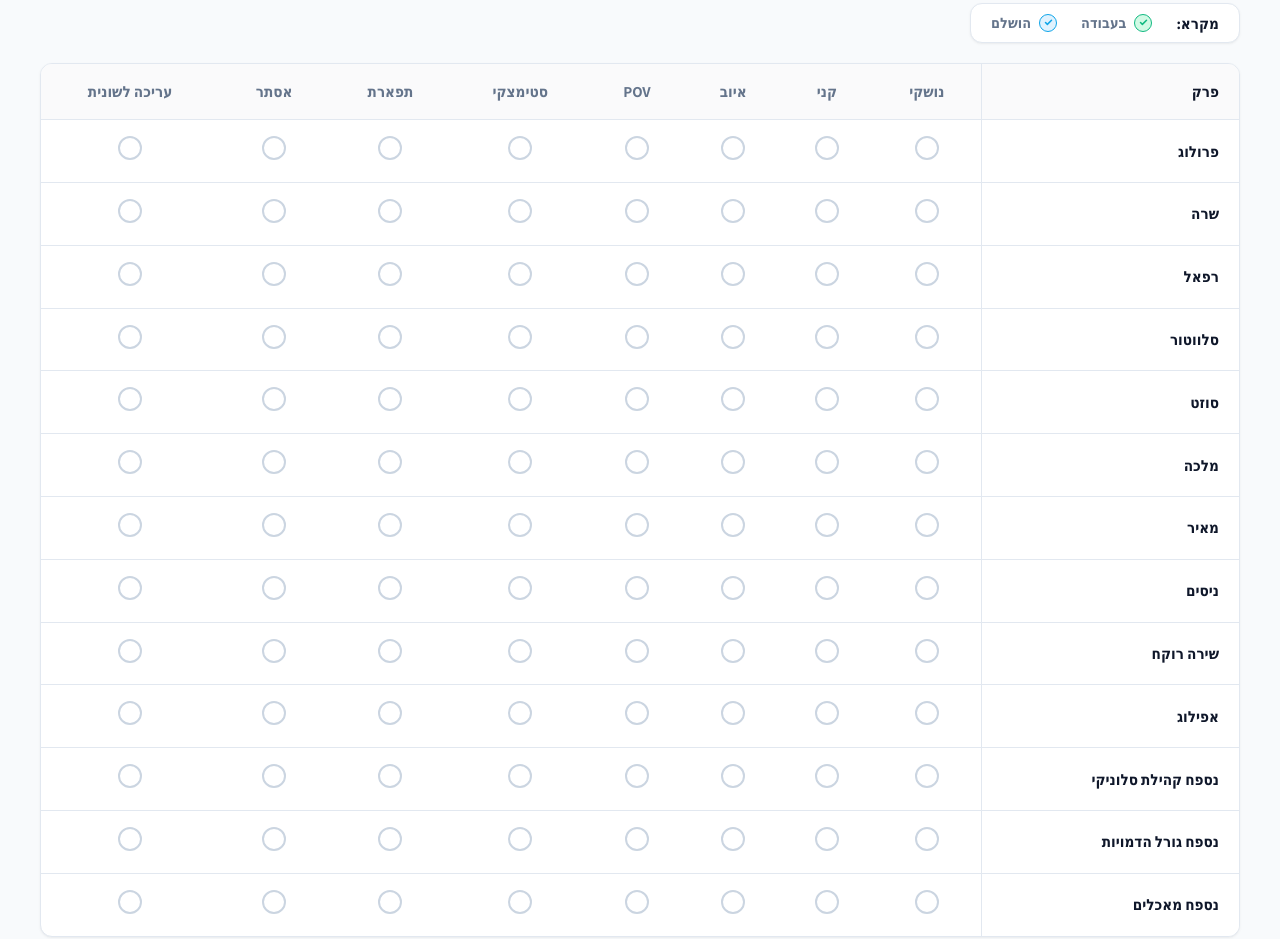
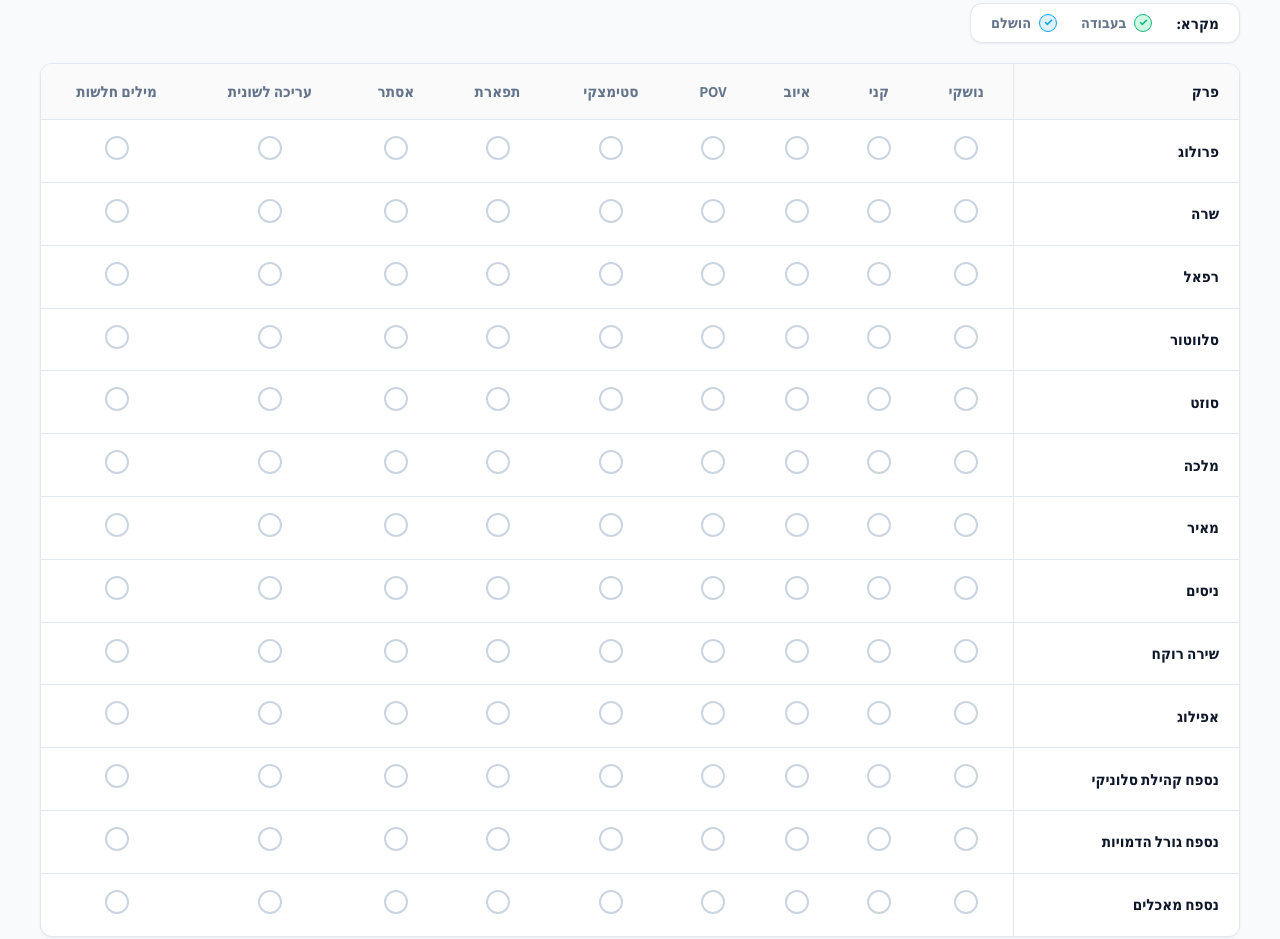
Before and after one commit to beresim-sys/Book-progress, a plain HTML site: page index.html in a window 1280 px wide. Shown: the part 333-1272 px from the top of the page. Drawn offline with Linux system fonts and the light colour scheme.

Commit message:
Add 'מילים חלשות' column at the end of overview table

```diff
--- a/app.js
+++ b/app.js
@@ -25,24 +25,25 @@ const COLUMNS = [
   { id: "steimatzky", label: "סטימצקי" },
   { id: "tiferet", label: "תפארת" },
   { id: "plot-grid", label: "אסתר" },
-  { id: "linguistic-editing", label: "עריכה לשונית" }
+  { id: "linguistic-editing", label: "עריכה לשונית" },
+  { id: "weak-words", label: "מילים חלשות" }
 ];
 
 // Screenshot 1 status mapping: Row index -> column id -> boolean status
 const INITIAL_CHAPTER_STATUS = {
-  0: { nushki: false, kani: false, iyov: false, pov: false, steimatzky: false, "plot-grid": false, tiferet: false, "linguistic-editing": false }, // פרולוג
-  1: { nushki: false, kani: false, iyov: false, pov: false, steimatzky: false, "plot-grid": false, tiferet: false, "linguistic-editing": false },  // שרה
-  2: { nushki: false, kani: false, iyov: false, pov: false, steimatzky: false, "plot-grid": false, tiferet: false, "linguistic-editing": false },  // רפאל
-  3: { nushki: false, kani: false, iyov: false, pov: false, steimatzky: false, "plot-grid": false, tiferet: false, "linguistic-editing": false }, // סלווטור
-  4: { nushki: false, kani: false, iyov: false, pov: false, steimatzky: false, "plot-grid": false, tiferet: false, "linguistic-editing": false }, // סוזט
-  5: { nushki: false, kani: false, iyov: false, pov: false, steimatzky: false, "plot-grid": false, tiferet: false, "linguistic-editing": false },  // מלכה
-  6: { nushki: false, kani: false, iyov: false, pov: false, steimatzky: false, "plot-grid": false, tiferet: false, "linguistic-editing": false }, // מאיר
-  7: { nushki: false, kani: false, iyov: false, pov: false, steimatzky: false, "plot-grid": false, tiferet: false, "linguistic-editing": false }, // ניסים
-  8: { nushki: false, kani: false, iyov: false, pov: false, steimatzky: false, "plot-grid": false, tiferet: false, "linguistic-editing": false }, // שירה רוקח
-  9: { nushki: false, kani: false, iyov: false, pov: false, steimatzky: false, "plot-grid": false, tiferet: false, "linguistic-editing": false },  // אפילוג
-  10: { nushki: false, kani: false, iyov: false, pov: false, steimatzky: false, "plot-grid": false, tiferet: false, "linguistic-editing": false },  // נספח סלוניקי
-  11: { nushki: false, kani: false, iyov: false, pov: false, steimatzky: false, "plot-grid": false, tiferet: false, "linguistic-editing": false }, // נספח דמויות
-  12: { nushki: false, kani: false, iyov: false, pov: false, steimatzky: false, "plot-grid": false, tiferet: false, "linguistic-editing": false }  // נספח מאכלים
+  0: { nushki: false, kani: false, iyov: false, pov: false, steimatzky: false, "plot-grid": false, tiferet: false, "linguistic-editing": false, "weak-words": false }, // פרולוג
+  1: { nushki: false, kani: false, iyov: false, pov: false, steimatzky: false, "plot-grid": false, tiferet: false, "linguistic-editing": false, "weak-words": false },  // שרה
+  2: { nushki: false, kani: false, iyov: false, pov: false, steimatzky: false, "plot-grid": false, tiferet: false, "linguistic-editing": false, "weak-words": false },  // רפאל
+  3: { nushki: false, kani: false, iyov: false, pov: false, steimatzky: false, "plot-grid": false, tiferet: false, "linguistic-editing": false, "weak-words": false }, // סלווטור
+  4: { nushki: false, kani: false, iyov: false, pov: false, steimatzky: false, "plot-grid": false, tiferet: false, "linguistic-editing": false, "weak-words": false }, // סוזט
+  5: { nushki: false, kani: false, iyov: false, pov: false, steimatzky: false, "plot-grid": false, tiferet: false, "linguistic-editing": false, "weak-words": false },  // מלכה
+  6: { nushki: false, kani: false, iyov: false, pov: false, steimatzky: false, "plot-grid": false, tiferet: false, "linguistic-editing": false, "weak-words": false }, // מאיר
+  7: { nushki: false, kani: false, iyov: false, pov: false, steimatzky: false, "plot-grid": false, tiferet: false, "linguistic-editing": false, "weak-words": false }, // ניסים
+  8: { nushki: false, kani: false, iyov: false, pov: false, steimatzky: false, "plot-grid": false, tiferet: false, "linguistic-editing": false, "weak-words": false }, // שירה רוקח
+  9: { nushki: false, kani: false, iyov: false, pov: false, steimatzky: false, "plot-grid": false, tiferet: false, "linguistic-editing": false, "weak-words": false },  // אפילוג
+  10: { nushki: false, kani: false, iyov: false, pov: false, steimatzky: false, "plot-grid": false, tiferet: false, "linguistic-editing": false, "weak-words": false },  // נספח סלוניקי
+  11: { nushki: false, kani: false, iyov: false, pov: false, steimatzky: false, "plot-grid": false, tiferet: false, "linguistic-editing": false, "weak-words": false }, // נספח דמויות
+  12: { nushki: false, kani: false, iyov: false, pov: false, steimatzky: false, "plot-grid": false, tiferet: false, "linguistic-editing": false, "weak-words": false }  // נספח מאכלים
 };
 
 // Screenshot 2 tasks mapping
--- a/index.html
+++ b/index.html
@@ -106,6 +106,7 @@
                 <th>תפארת</th>
                 <th>אסתר</th>
                 <th>עריכה לשונית</th>
+                <th>מילים חלשות</th>
               </tr>
             </thead>
             <tbody id="chapters-table-body">
```
